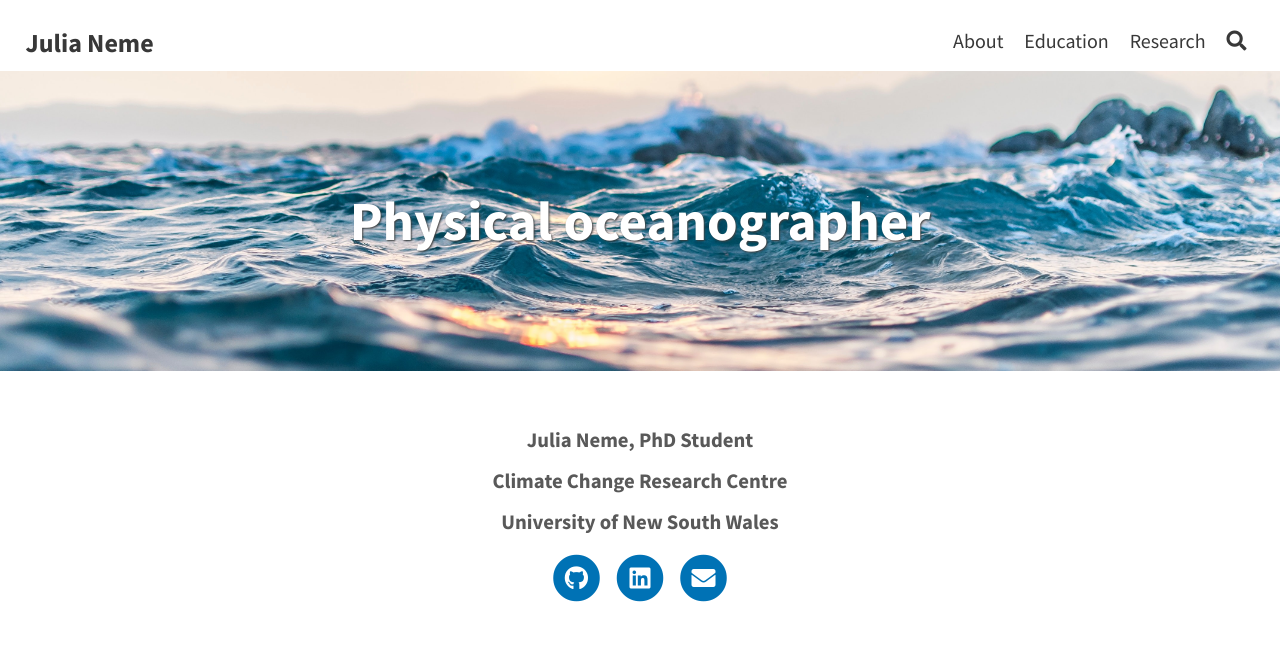
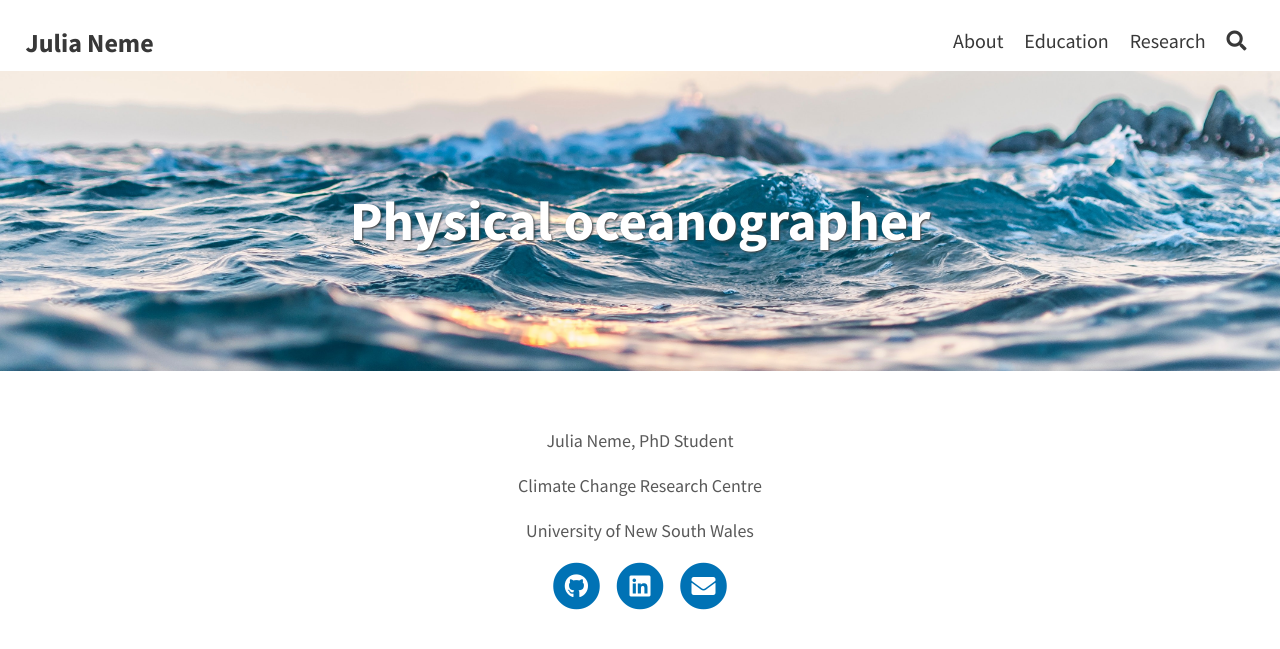
Before and after one commit to julia-neme/julia-neme.github.io, a Jekyll site: the page built from index.html, in a window 1280 px wide. Shown: the top 649 px of the page. Built offline with Jekyll 4.4.1, drawn with Linux system fonts in a browser that asks for light colours; the list of posts is cut into pages by our own code.

```diff
--- a/_config.yml
+++ b/_config.yml
@@ -16,9 +16,9 @@ header_text: Physical oceanographer
 header_feature_image: assets/img/header/Ocean-header-2.jpg
 header_feature_image_responsive: true
 footer_text: |
-  <h4>Julia Neme, PhD Student</h4>
-  <h4>Climate Change Research Centre</h4>
-  <h4>University of New South Wales</h4>
+  <p>Julia Neme, PhD Student</p>
+  <p>Climate Change Research Centre</p>
+  <p>University of New South Wales</p>
 
 # BLOG CONFIGURATION
 post_navigation: true
```
